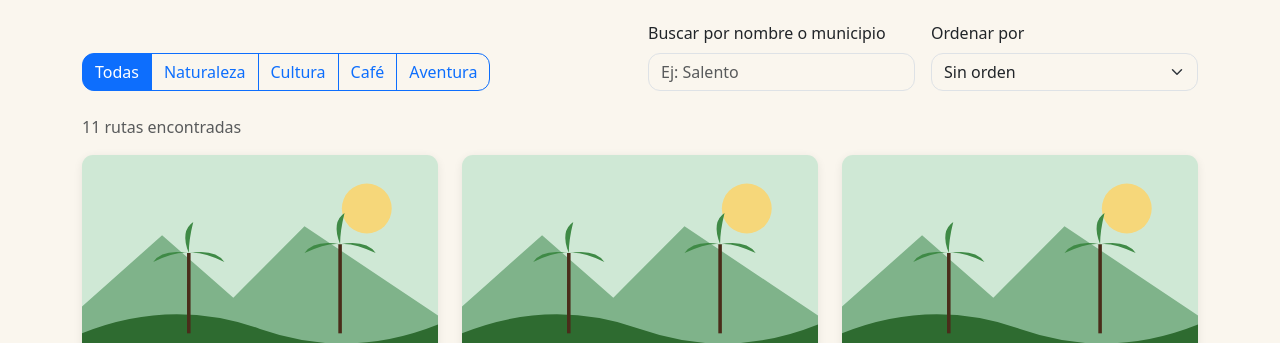
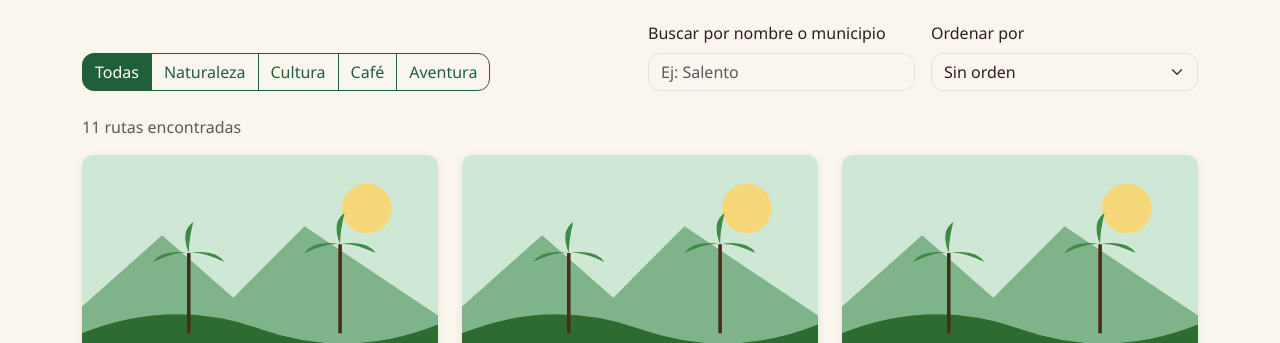
Before and after one commit to cannalombia/Rutas-Eje-Cafetero, a website: page index.html in a window 1280 px wide. Shown: the part 479-822 px from the top of the page. Drawn offline with nearby package versions, Linux system fonts and the light colour scheme.

Commit message:
feat: guía de estilo Style CSS, closes #1

```diff
--- a/css/estilos.css
+++ b/css/estilos.css
@@ -24,12 +24,10 @@
   --eje-fondo: #faf6ee;      /* crema         · fondo de la página */
   --eje-radio: 0.75rem;
 
-  /* TODO G1.1 - Define los tokens que faltan (colores en hex de 6 dígitos):
-   *   --eje-secundario  -> color oscuro para navbar y pie (texto blanco encima, contraste ≥ 4.5:1)
-   *   --eje-texto       -> color del texto general (sobre --eje-fondo, contraste ≥ 4.5:1)
-   *   --eje-fuente      -> pila de fuentes, ej: "Segoe UI", system-ui, sans-serif
-   * Comprueba el contraste en https://webaim.org/resources/contrastchecker/
-   */
+  /* G1.1 resuelto: contraste adecuado para navbar y pie */
+  --eje-secundario: #4a2c1a;
+  --eje-texto: #2b2118;
+  --eje-fuente: "Segoe UI", system-ui, sans-serif;
 
   /* Colores de categoría (badges), ya resueltos */
   --eje-naturaleza: #2e6b30;
@@ -42,10 +40,12 @@
   --bs-body-bg: var(--eje-fondo);
   --bs-border-radius: var(--eje-radio);
 
-  /* TODO G1.2 - Haz que Bootstrap use tu texto y tu fuente:
+  /* G1.2 resuelto - Bootstrap usa los tokens de texto y fuente:
    *   --bs-body-color       -> var(--eje-texto)
    *   --bs-body-font-family -> var(--eje-fuente)
    */
+  --bs-body-color: var(--eje-texto);
+  --bs-body-font-family: var(--eje-fuente);
 }
 
 /* ========== 3. COMPONENTES ========== */
@@ -61,17 +61,22 @@
   --bs-btn-active-bg: var(--eje-secundario);
 }
 
-/* TODO G1.3 - Botones de filtro (btn-group).
+/* G1.3 resuelto - Botones de filtro (btn-group).
  * Asigna var(--eje-primario) a estas variables de .btn-outline-primary:
  *   --bs-btn-color, --bs-btn-border-color, --bs-btn-hover-bg,
  *   --bs-btn-hover-border-color, --bs-btn-active-bg, --bs-btn-active-border-color
  * Experimenta: en DevTools selecciona un botón de filtro -> pestaña Computed -> busca --bs-btn-color.
  */
 .btn-outline-primary {
-
+  --bs-btn-color: var(--eje-primario);
+  --bs-btn-border-color: var(--eje-primario);
+  --bs-btn-hover-bg: var(--eje-primario);
+  --bs-btn-hover-border-color: var(--eje-primario);
+  --bs-btn-active-bg: var(--eje-primario);
+  --bs-btn-active-border-color: var(--eje-primario);
 }
 
-/* Navbar y pie (se ven transparentes hasta que definas --eje-secundario) */
+/* Navbar y pie */
 .navbar-eje,
 .pie-eje {
   background-color: var(--eje-secundario);
```
Also changed, not shown: APRENDIZAJES.md (+5 -7 lines), README.md.
